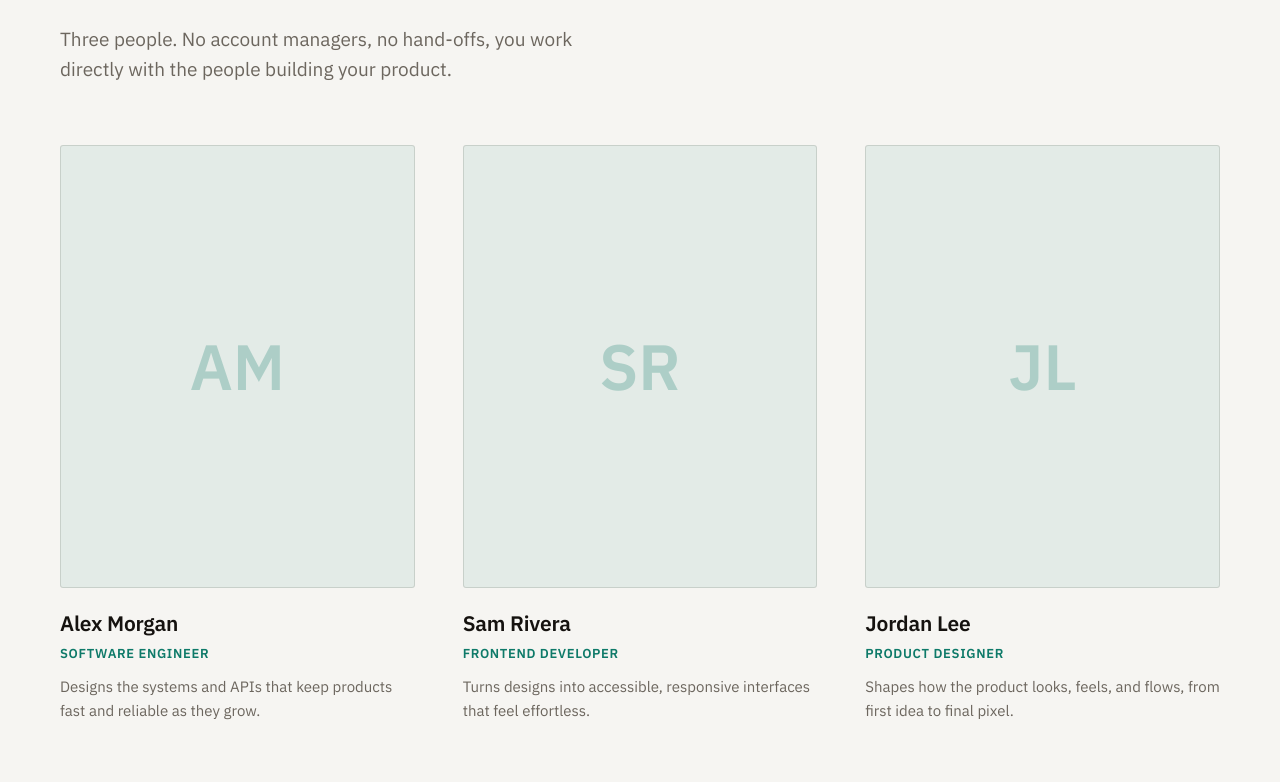
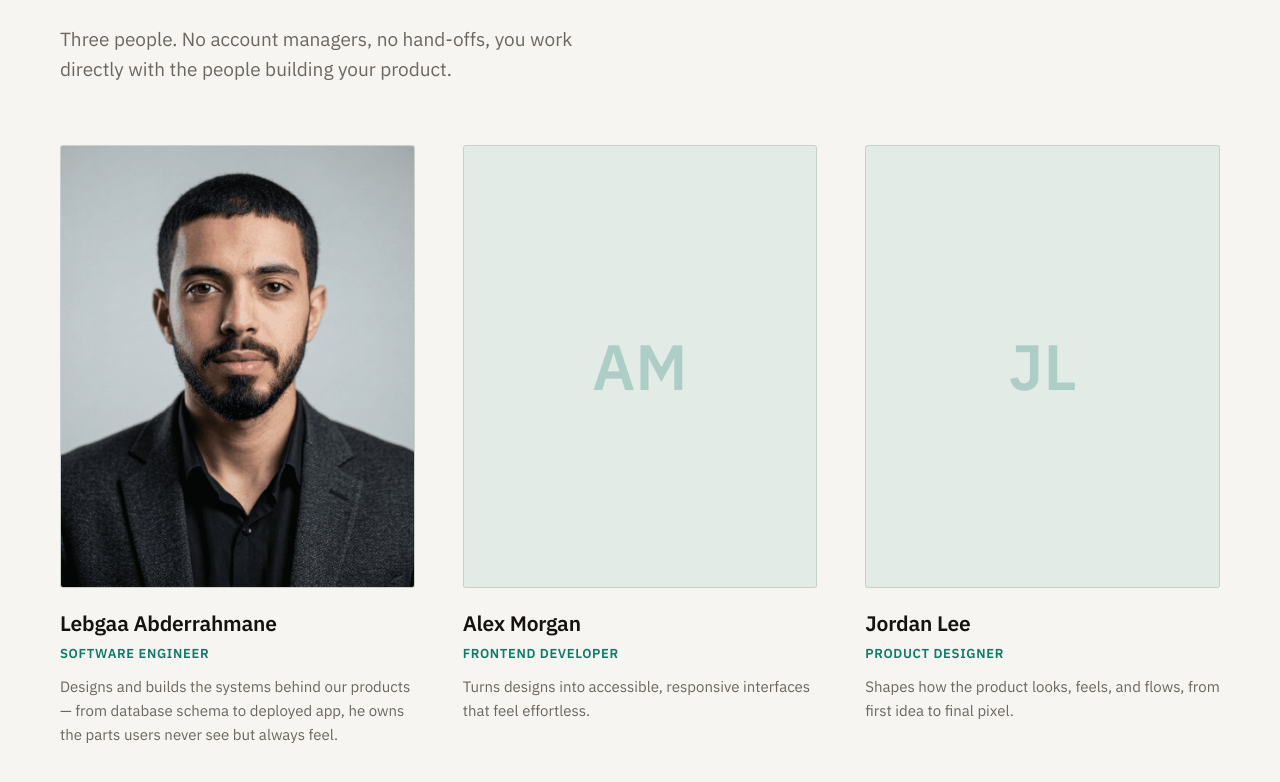
Before and after one commit to LebgaaAbderrahmane/cuvatex-landing, a React (Vite) app: page / in a window 1280 px wide. Shown: the part 7725-8507 px from the top of the page. Built offline with nearby package versions, Linux system fonts and the light colour scheme; no server answers.

Commit message:
feat(team): add Lebgaa Abderrahmane with portrait and bio
Members carry structural data (name + optional img); portrait renders in
the 4/5 frame, initials stay as fallback. Bio translated in all three
locales; role was already Software Engineer everywhere.

```diff
--- a/src/components/Team.jsx
+++ b/src/components/Team.jsx
@@ -5,16 +5,24 @@ import Section from './ui/Section';
 import SectionHeader from './ui/SectionHeader';
 import { getInitials } from '../lib/text';
 
-const names = ['Alex Morgan', 'Sam Rivera', 'Jordan Lee'];
+// Structural data only — roles and bios live in src/i18n/{en,fr,ar}.json as
+// parallel arrays indexed by position here. A member without an img falls back
+// to their initials.
+const members = [
+  { name: 'Lebgaa Abderrahmane', img: '/team/LebgaaAbderrahmane.png' },
+  { name: 'Alex Morgan' },
+  { name: 'Jordan Lee' },
+];
 
 export default function Team() {
   const { t } = useTranslation();
   const roles = t('roles', { returnObjects: true });
   const bios = t('bios', { returnObjects: true });
 
-  const members = names.map((name, i) => ({
-    name,
-    initials: getInitials(name),
+  const team = members.map((m, i) => ({
+    name: m.name,
+    img: m.img,
+    initials: getInitials(m.name),
     role: Array.isArray(roles) ? roles[i] : '',
     bio: Array.isArray(bios) ? bios[i] : '',
   }));
@@ -45,7 +53,7 @@ export default function Team() {
         gridTemplateColumns: 'repeat(auto-fit, minmax(260px, 1fr))',
         gap: 'clamp(28px, 4vw, 48px)',
       }}>
-        {members.map((m, i) => (
+        {team.map((m, i) => (
           <ScrollReveal key={m.name} delay={i * 0.1}>
             <motion.div
               style={{ display: 'flex', flexDirection: 'column' }}
@@ -62,6 +70,17 @@ export default function Team() {
                 justifyContent: 'center',
                 border: '1px solid var(--line, rgba(21,18,15,0.13))',
               }}>
+                {m.img ? (
+                  // Decorative: the name is announced by the h3 right below.
+                  <img
+                    src={m.img}
+                    alt=""
+                    loading="lazy"
+                    decoding="async"
+                    draggable={false}
+                    style={{ width: '100%', height: '100%', objectFit: 'cover', display: 'block' }}
+                  />
+                ) : (
                   <span style={{
                     fontSize: 'clamp(48px, 6vw, 64px)',
                     fontWeight: 600,
@@ -70,6 +89,7 @@ export default function Team() {
                   }}>
                     {m.initials}
                   </span>
+                )}
               </div>
               <h3 style={{
                 margin: '20px 0 0',
--- a/src/i18n/ar.json
+++ b/src/i18n/ar.json
@@ -205,7 +205,7 @@
   "aboutPageNote": "المزيد عن طريقة عملنا والأشخاص وراء CUVATEX قريبًا.",
   "roles": ["مهندس برمجيات", "مطوّرة واجهات", "مصمم منتجات"],
   "bios": [
-    "يصمم الأنظمة وواجهات البرمجة التي تُبقي المنتجات سريعة وموثوقة مع نموّها.",
+    "يصمّم ويبني الأنظمة خلف منتجاتنا — من مخطط قاعدة البيانات إلى التطبيق المنشور، يتولّى ما لا يراه المستخدمون أبدًا لكنهم يشعرون به دائمًا.",
     "تحوّل التصاميم إلى واجهات سريعة الاستجابة وسهلة الوصول تبدو سلسة.",
     "يشكّل مظهر المنتج وإحساسه وتدفقه، من أول فكرة إلى آخر بكسل."
   ],
--- a/src/i18n/en.json
+++ b/src/i18n/en.json
@@ -205,7 +205,7 @@
   "aboutPageNote": "More about how we work and the people behind CUVATEX is coming soon.",
   "roles": ["Software Engineer", "Frontend Developer", "Product Designer"],
   "bios": [
-    "Designs the systems and APIs that keep products fast and reliable as they grow.",
+    "Designs and builds the systems behind our products — from database schema to deployed app, he owns the parts users never see but always feel.",
     "Turns designs into accessible, responsive interfaces that feel effortless.",
     "Shapes how the product looks, feels, and flows, from first idea to final pixel."
   ],
--- a/src/i18n/fr.json
+++ b/src/i18n/fr.json
@@ -205,7 +205,7 @@
   "aboutPageNote": "Plus de détails sur notre façon de travailler et les personnes derrière CUVATEX, bientôt disponibles.",
   "roles": ["Ingénieur logiciel", "Développeuse frontend", "Designer produit"],
   "bios": [
-    "Conçoit les systèmes et les API qui gardent les produits rapides et fiables à mesure qu'ils grandissent.",
+    "Conçoit et construit les systèmes derrière nos produits — du schéma de base de données à l'application déployée, il s'occupe de ce que les utilisateurs ne voient jamais mais ressentent toujours.",
     "Transforme les maquettes en interfaces accessibles et responsives, d'une fluidité naturelle.",
     "Façonne l'apparence, le ressenti et les parcours du produit, de la première idée au pixel final."
   ],
```
Also changed, not shown: public/team/LebgaaAbderrahmane.png (added). Lines whose indentation alone changed are shown as unchanged.
